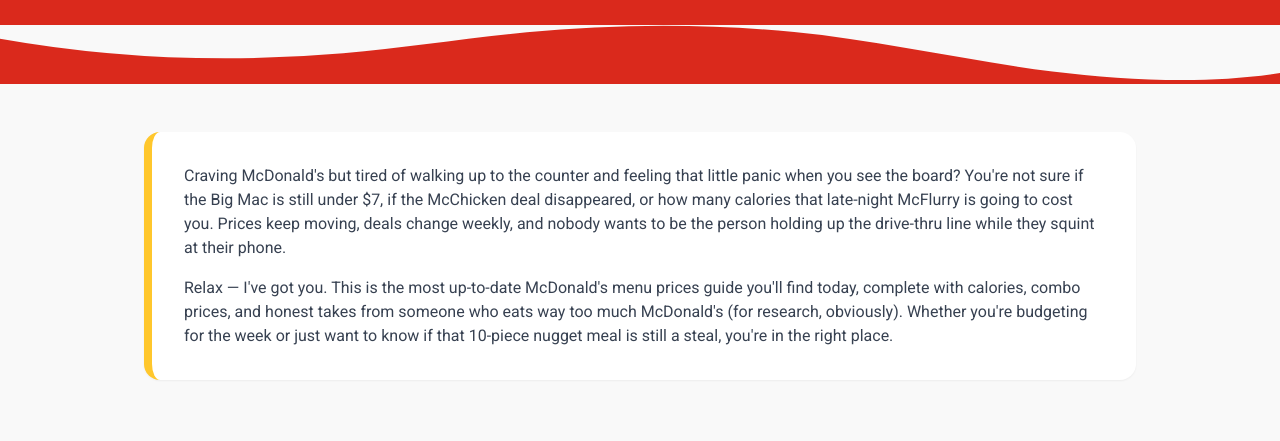
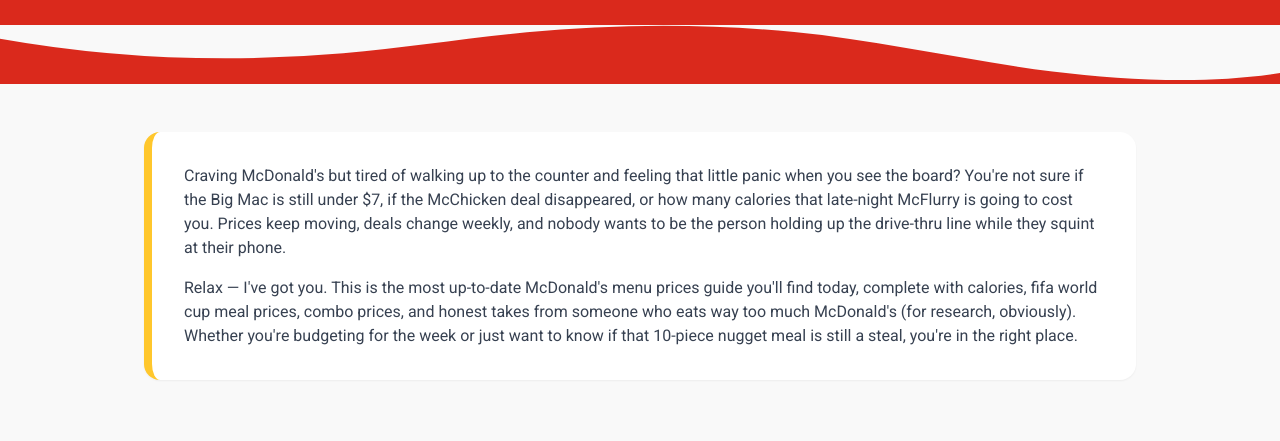
Before and after one commit to theburhan1122-blip/mcd-menu3, a plain HTML site: page index.html in a window 1280 px wide. Shown: the part 329-770 px from the top of the page. Drawn offline with nearby package versions, Linux system fonts and the light colour scheme; a web font is replaced by a local one.

Commit message:
Update index.html

```diff
--- a/index.html
+++ b/index.html
@@ -146,7 +146,7 @@
         <!-- Introduction -->
         <div class="prose prose-lg max-w-none text-gray-700 mb-16 bg-white p-8 rounded-2xl shadow-sm border-l-8 border-mcd-yellow">
             <p class="mb-4">Craving McDonald's but tired of walking up to the counter and feeling that little panic when you see the board? You're not sure if the Big Mac is still under $7, if the McChicken deal disappeared, or how many calories that late-night McFlurry is going to cost you. Prices keep moving, deals change weekly, and nobody wants to be the person holding up the drive-thru line while they squint at their phone.</p>
-            <p>Relax — I've got you. This is the most up-to-date McDonald's menu prices</a> guide you'll find today, complete with calories, combo prices, and honest takes from someone who eats way too much McDonald's (for research, obviously). Whether you're budgeting for the week or just want to know if that 10-piece nugget meal is still a steal, you're in the right place.</p>
+            <p>Relax — I've got you. This is the most up-to-date McDonald's menu prices</a> guide you'll find today, complete with calories, fifa world cup meal prices, combo prices, and honest takes from someone who eats way too much McDonald's (for research, obviously). Whether you're budgeting for the week or just want to know if that 10-piece nugget meal is still a steal, you're in the right place.</p>
         </div>
 
         <!-- Section 1: Featured Favorites -->
```
